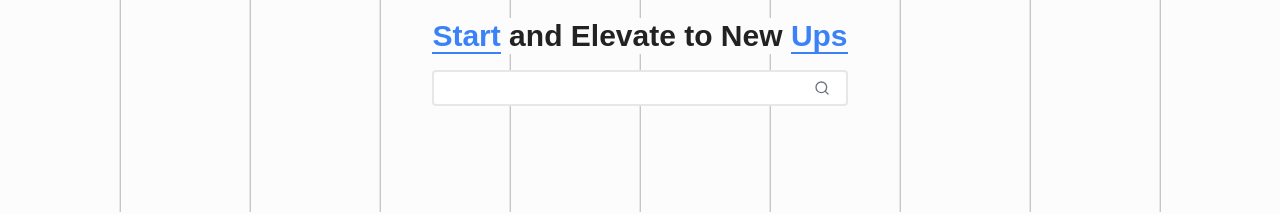
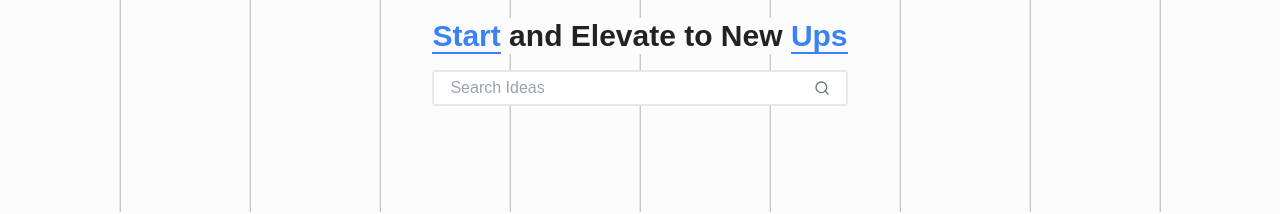
Before and after one commit to Nisha0202/StartUps, a Next.js app: page / in a window 1280 px wide. Shown: the part 148-362 px from the top of the page. Built offline with nearby package versions, Linux system fonts and the light colour scheme; no server answers; a web font is replaced by a local one.

Commit message:
Search Form

```diff
--- a/src/app/(root)/page.tsx
+++ b/src/app/(root)/page.tsx
@@ -1,8 +1,9 @@
-import Navbar from "@/components/Navbar";
+
 import SearchForm from "@/components/SearchForm";
 
 
-export default function Home() {
+export default async function Home( {searchParams}:{searchParams: Promise<{ query?: string }>}) {
+  const query  = (await searchParams).query;
   return (
     <div className="gap-4 hero-bg">
       <div className="hero-text">
@@ -10,7 +11,7 @@ export default function Home() {
       </div>
 
 
-      <SearchForm />
+      <SearchForm query={query} />
     </div>
   );
 }
--- a/src/components/SearchForm.tsx
+++ b/src/components/SearchForm.tsx
@@ -1,12 +1,21 @@
 import React from 'react'
  import Form from 'next/form';
-import { Search } from 'lucide-react';
-export default function SearchForm() {
+import { Search, X } from 'lucide-react';
+import Link from 'next/link';
+export default function SearchForm({query}:{query?:string}) {
+
   return (
 
-     <Form action="/search" className='flex items-center bg-white border-2 rounded px-4 py-1'>
-       <input name="query" className='grow focus:outline-none'/>
-       <button type="submit"><Search className='size-4 text-gray-500'/></button>
+
+     <Form action="/" className='flex items-center bg-white border-2 rounded px-4 py-1'>
+       <input name="query" className='grow focus:outline-none'
+       defaultValue={query}
+       placeholder='Search Ideas'/>
+       {query ?
+            <Link href={'/'}><X className='size-4 text-gray-500'/></Link>
+            : <button type="submit"><Search className='size-4 text-gray-500'/></button>
+       }
+
      </Form>
    );
 
```
